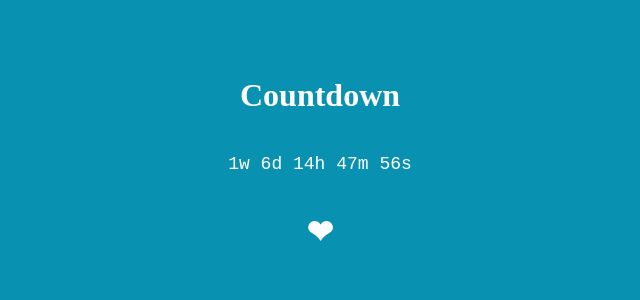
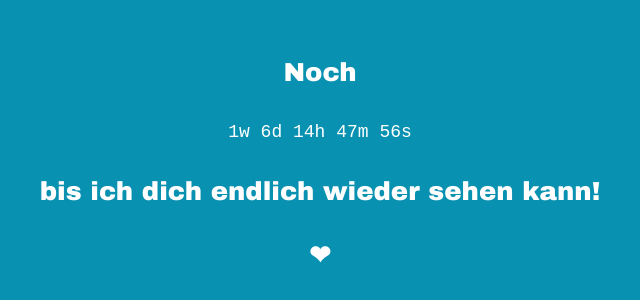
Before and after one commit to mallle/countdown, a plain HTML site: page index.html in a window 1280 px wide. Shown: the part 244-544 px from the top of the page, without its empty margins (320-960 px from the left). Drawn offline with Linux system fonts and the light colour scheme.

Commit message:
Small updates

```diff
--- a/index.html
+++ b/index.html
@@ -19,7 +19,13 @@
 
         h1,
         p {
+            text-align: center;
             color: white;
+        }
+
+        h1 {
+            font-size: 26px;
+            font-family: 'Arial Black', Gadget, sans-serif;
         }
 
         p {
@@ -30,8 +36,9 @@
 </head>
 
 <body>
-    <h1>Countdown </h1>
+    <h1>Noch</h1>
     <p id="countdown"></p>
+    <h1>bis ich dich endlich wieder sehen kann!</h1>
     <h1>&#10084;</h1>
 
     <script>
```
